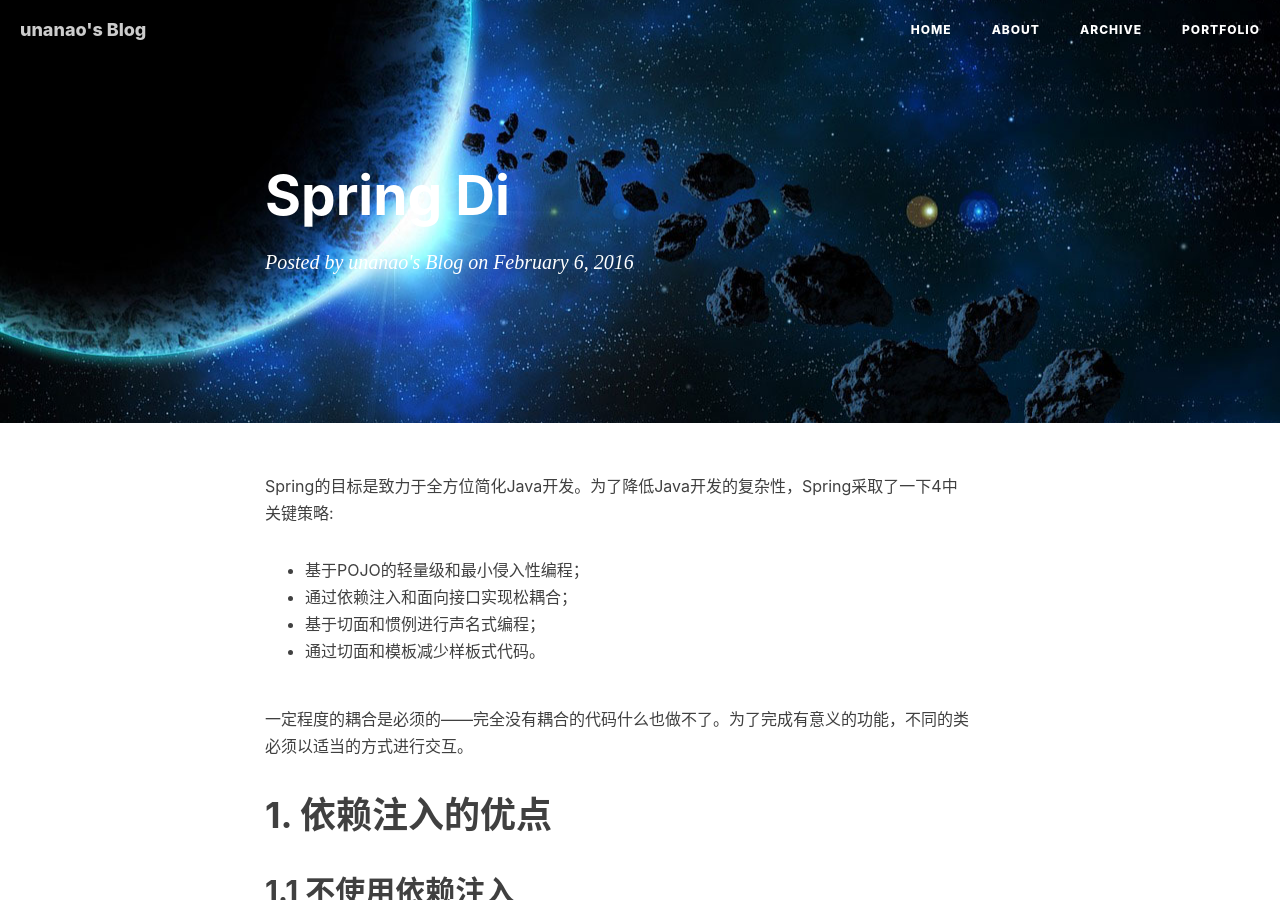
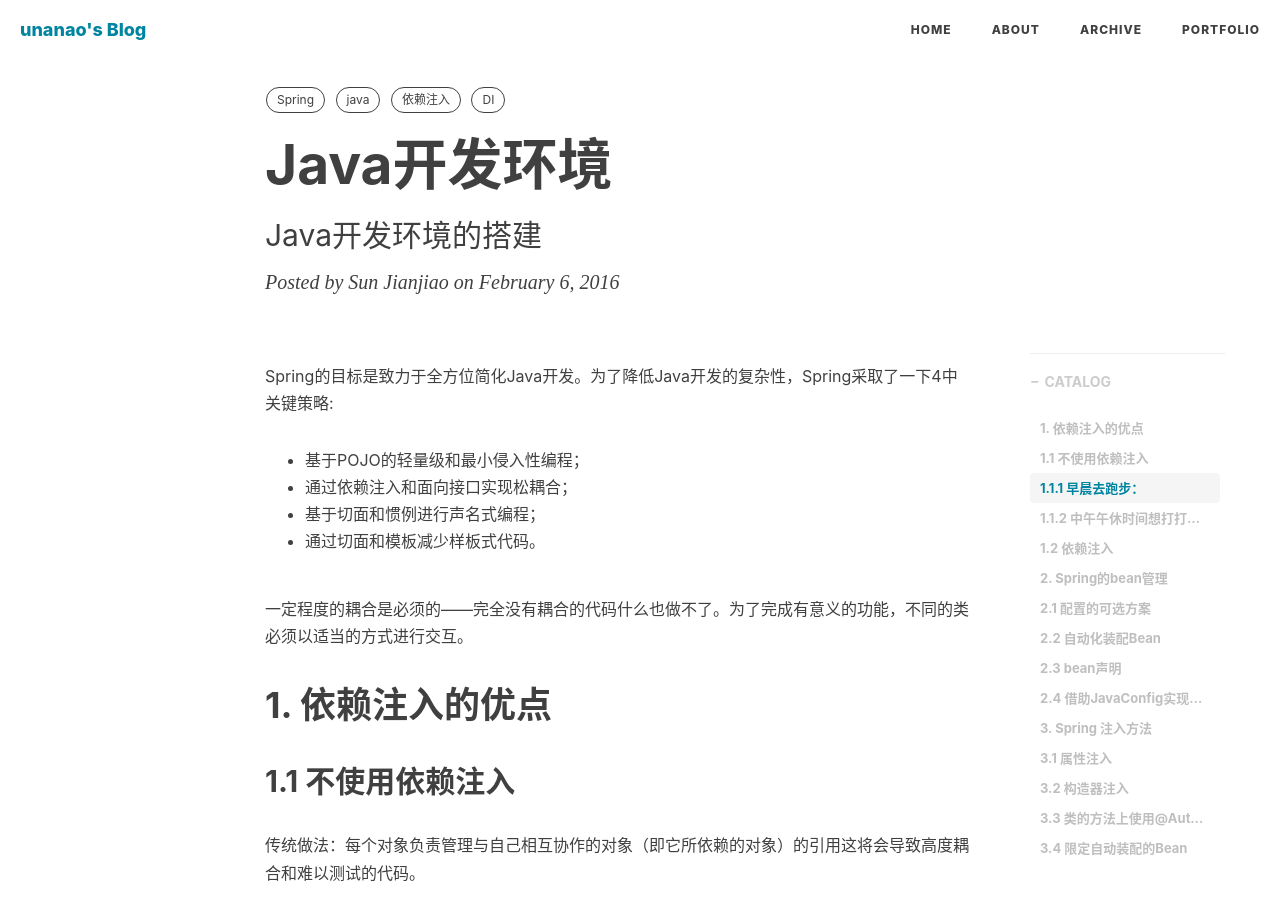
Before and after one commit to xuyumeng/xuyumeng.github.io, a Jekyll site: the page built from _posts/java/2016-02-06-spring-di.md, in a window 1280 px wide and 900 px high. Built offline with Jekyll 4.4.1, drawn with Linux system fonts in a browser that asks for light colours; nearby versions of some CDN libraries; our own code applies the rules of GitHub Pages for plain Markdown files; comment, search, counter and statistics services are not loaded.

Commit message:
add title

```diff
--- a/_posts/java/2016-02-06-spring-di.md
+++ b/_posts/java/2016-02-06-spring-di.md
@@ -1,4 +1,18 @@
+---
+layout:     post
+title:      "Java开发环境"
+subtitle:   "Java开发环境的搭建"
+author:     Sun Jianjiao
+header-style: text
+catalog: true
+tags:
 
+    - Spring
+    - java
+    - 依赖注入
+    - DI
+
+---
 
 Spring的目标是致力于全方位简化Java开发。为了降低Java开发的复杂性，Spring采取了一下4中关键策略:
 - 基于POJO的轻量级和最小侵入性编程；
```
